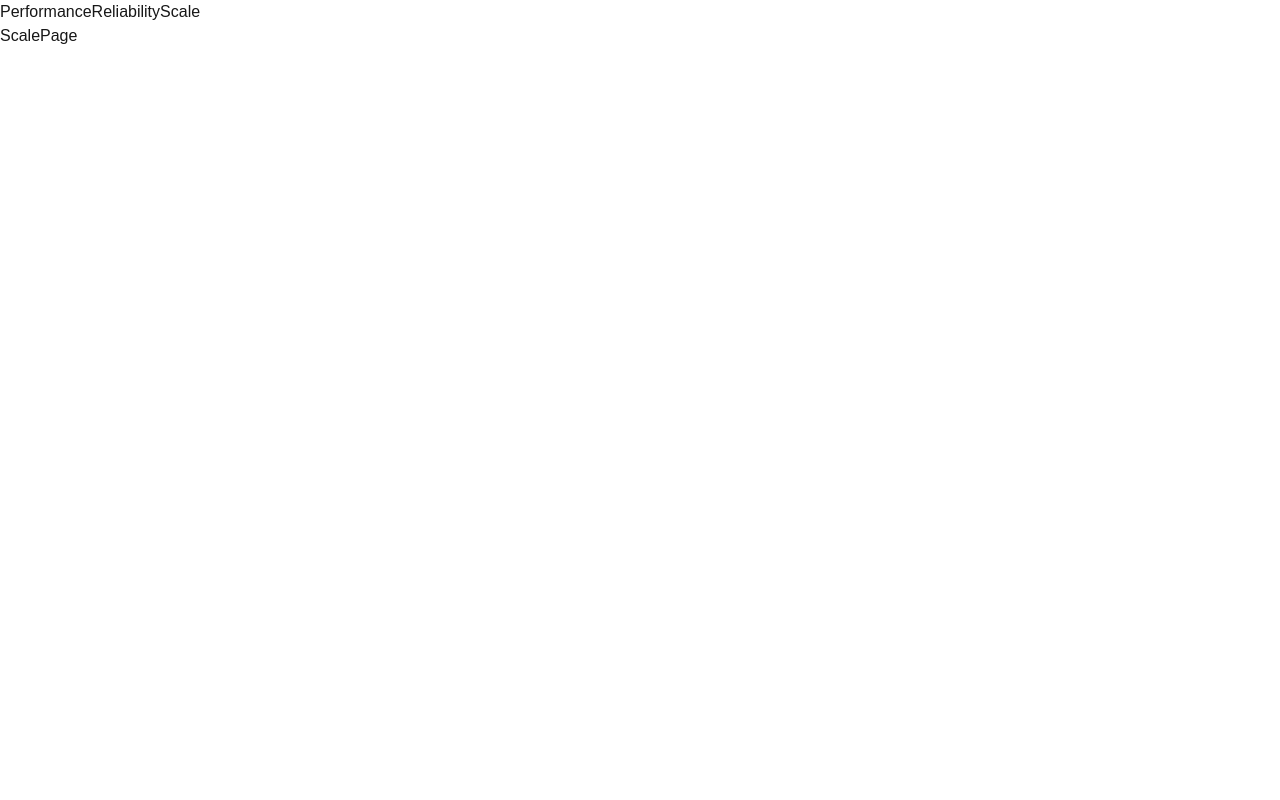
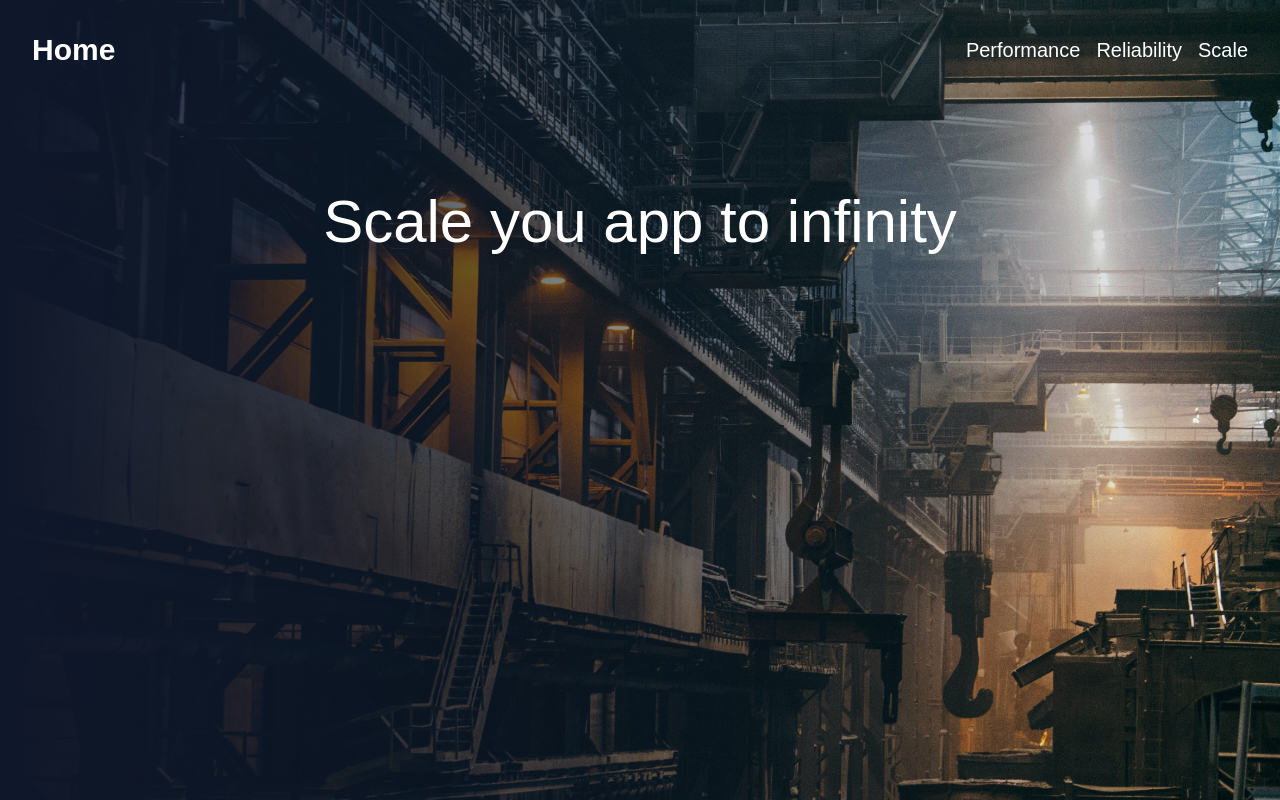
Before and after one commit to MyatSuMon253/corp, a Next.js app: page /scale in a window 1280 px wide. Built offline with nearby package versions, Linux system fonts and the light colour scheme.

Commit message:
feat: add some styling

```diff
--- a/src/app/page.tsx
+++ b/src/app/page.tsx
@@ -4,7 +4,11 @@ import homeImg from "/public/home.jpg";
 export default function Home() {
   return (
     <div>
-      <Hero imgData={homeImg} alt="car factory" title="Buy our product" />
+      <Hero
+        imgData={homeImg}
+        alt="car factory"
+        title="Professional cloud hosting"
+      />
     </div>
   );
 }
--- a/src/app/performance/page.tsx
+++ b/src/app/performance/page.tsx
@@ -1,5 +1,14 @@
-const PerformancePage = () => {
-  return <div>PerformancePage</div>;
-};
+import Hero from "@/components/hero";
+import performanceImg from "/public/performance.jpg";
 
-export default PerformancePage;
+export default function PerformancePage() {
+  return (
+    <div>
+      <Hero
+        imgData={performanceImg}
+        alt="welding"
+        title="We serve high performance applications"
+      />
+    </div>
+  );
+}
--- a/src/app/reliability/page.tsx
+++ b/src/app/reliability/page.tsx
@@ -1,5 +1,14 @@
-const ReliabilityPage = () => {
-  return <div>ReliabilityPage</div>;
-};
+import Hero from "@/components/hero";
+import reliabilityImg from "/public/reliability.jpg";
 
-export default ReliabilityPage;
+export default function ReliabilityPage() {
+  return (
+    <div>
+      <Hero
+        imgData={reliabilityImg}
+        alt="welding"
+        title="Super hight reliabiltiy hosting"
+      />
+    </div>
+  );
+}
--- a/src/app/scale/page.tsx
+++ b/src/app/scale/page.tsx
@@ -1,5 +1,14 @@
-const ScalePage = () => {
-  return <div>ScalePage</div>;
-};
+import Hero from "@/components/hero";
+import scaleImg from "/public/scale.jpg";
 
-export default ScalePage;
+export default function ScalePage() {
+  return (
+    <div>
+      <Hero
+        imgData={scaleImg}
+        alt="steel factory"
+        title="Scale you app to infinity"
+      />
+    </div>
+  );
+}
--- a/src/components/header.tsx
+++ b/src/components/header.tsx
@@ -2,10 +2,17 @@ import Link from "next/link";
 
 const Header = () => {
   return (
-    <div>
-      <Link href="/performance">Performance</Link>
-      <Link href="/reliability">Reliability</Link>
-      <Link href="/scale">Scale</Link>
+    <div className="w-full absolute text-white z-10">
+      <nav className="container relative flex flex-wrap items-center justify-between mx-auto p-8">
+        <Link href="/" className="font-bold text-3xl">
+          Home
+        </Link>
+        <div className="space-x-4 text-xl">
+          <Link href="/performance">Performance</Link>
+          <Link href="/reliability">Reliability</Link>
+          <Link href="/scale">Scale</Link>
+        </div>
+      </nav>
     </div>
   );
 };
```
